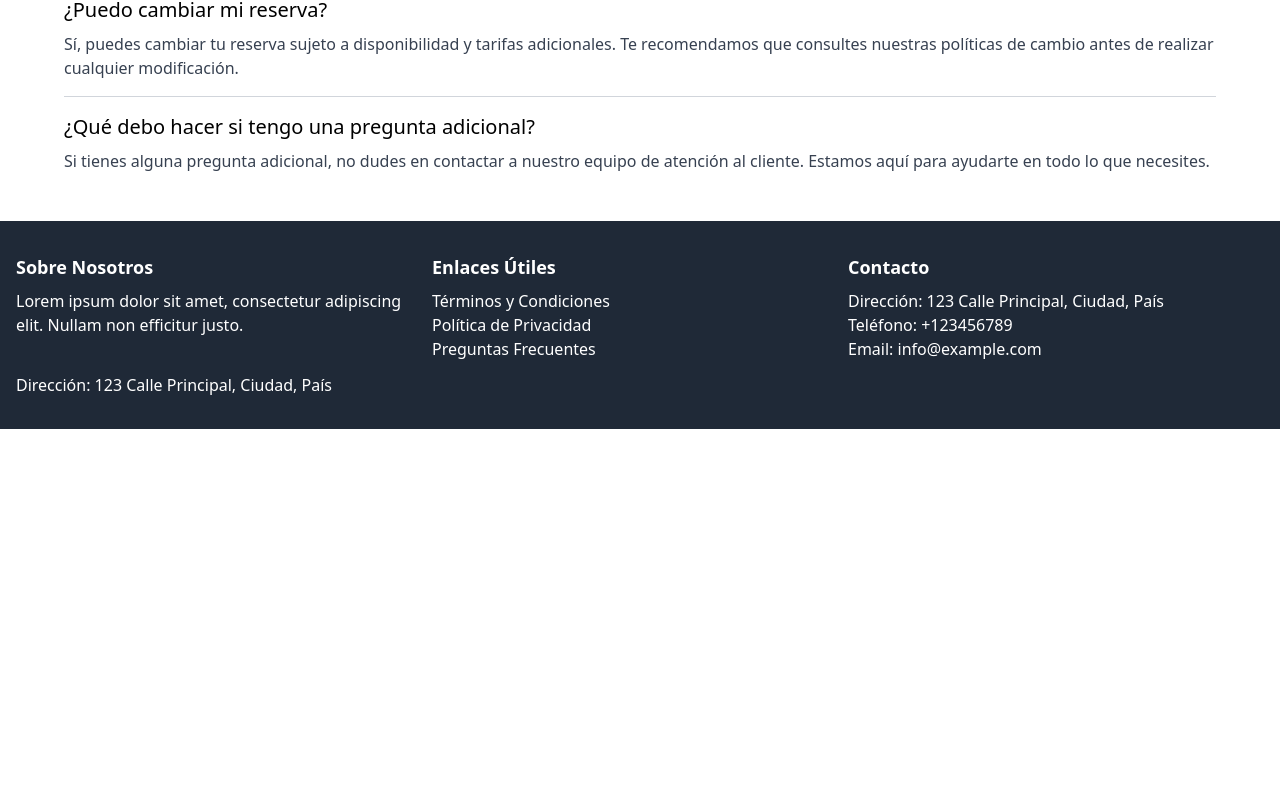
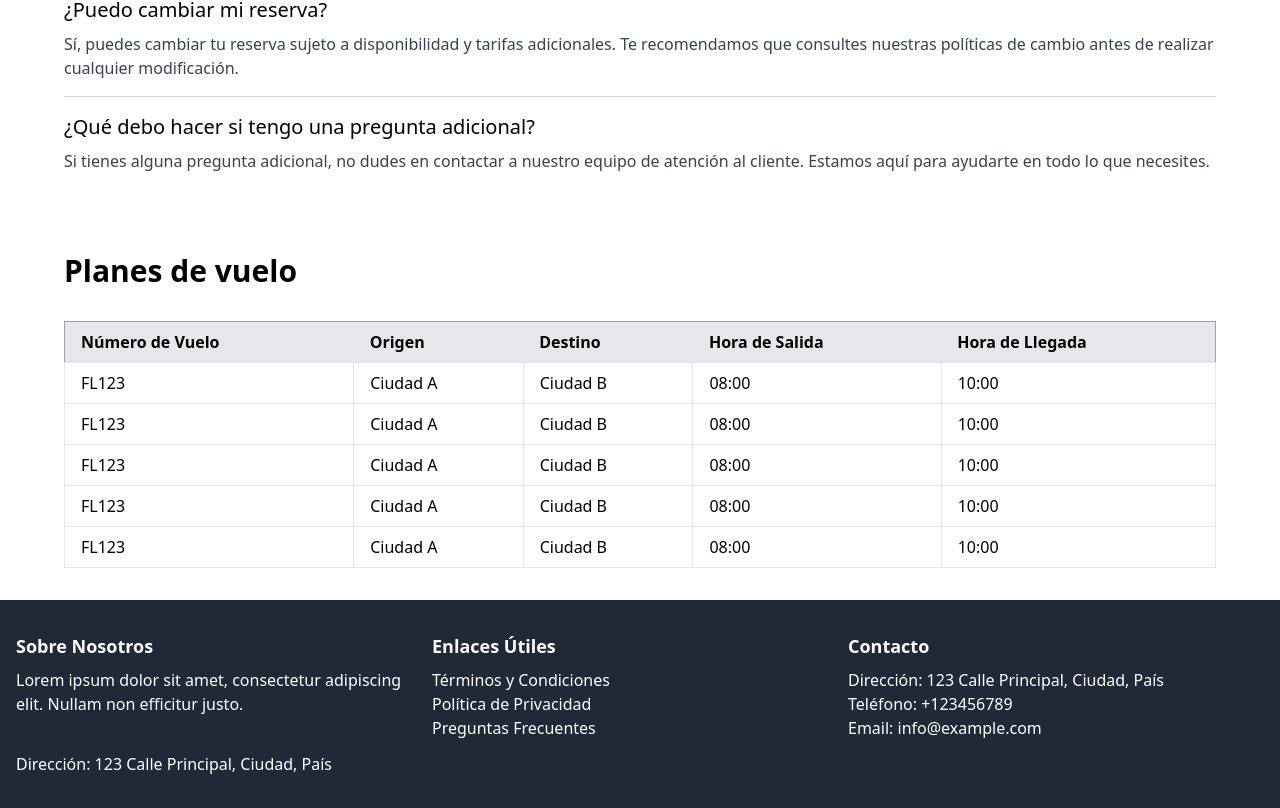
Before and after one commit to CarlosArgelio/guacamaya-airlines, a React (Vite) app in the folder frontend/: page / in a window 1280 px wide. Shown: the part 2171-2979 px from the top of the page. Before the commit the page ends 2600 px from the top, so only its background shows below. Built offline with nearby package versions, Linux system fonts and the light colour scheme.

Commit message:
feat:adding flight plans section structure

```diff
--- a/frontend/src/App.jsx
+++ b/frontend/src/App.jsx
@@ -2,6 +2,7 @@ import Banner from "./Guacamaya/Banner"
 import Formulario from "./Guacamaya/Form"
 import Navbar from "./Guacamaya/Navbar"
 import FAQS from "./Guacamaya/FAQS"
+import Table from "./Guacamaya/FlightPlans"
 import Footer from "./Guacamaya/Footer"
 import OurPlaces from "./Guacamaya/OurPlaces/OurPlaces"
 
@@ -15,6 +16,7 @@ function App() {
       <Formulario></Formulario>
       <OurPlaces></OurPlaces>
       <FAQS></FAQS>
+      <Table></Table>
       <Footer></Footer>
 
     </>
--- /dev/null
+++ b/frontend/src/Guacamaya/FlightPlans.jsx
@@ -0,0 +1,58 @@
+
+function Table() {
+    return (
+      <div className="container max-w-6xl mx-auto py-8">
+        <h1 className="text-3xl font-semibold mb-8">Planes de vuelo</h1>
+        <table className="table-auto w-full border-collapse border border-gray-400">
+          <thead>
+            <tr className="bg-gray-200">
+              <th className="px-4 py-2 text-left">Número de Vuelo</th>
+              <th className="px-4 py-2 text-left">Origen</th>
+              <th className="px-4 py-2 text-left">Destino</th>
+              <th className="px-4 py-2 text-left">Hora de Salida</th>
+              <th className="px-4 py-2 text-left">Hora de Llegada</th>
+            </tr>
+          </thead>
+          <tbody>
+            <tr className="bg-white">
+              <td className="border px-4 py-2">FL123</td>
+              <td className="border px-4 py-2">Ciudad A</td>
+              <td className="border px-4 py-2">Ciudad B</td>
+              <td className="border px-4 py-2">08:00</td>
+              <td className="border px-4 py-2">10:00</td>
+            </tr>
+            <tr className="bg-white">
+              <td className="border px-4 py-2">FL123</td>
+              <td className="border px-4 py-2">Ciudad A</td>
+              <td className="border px-4 py-2">Ciudad B</td>
+              <td className="border px-4 py-2">08:00</td>
+              <td className="border px-4 py-2">10:00</td>
+            </tr>
+            <tr className="bg-white">
+              <td className="border px-4 py-2">FL123</td>
+              <td className="border px-4 py-2">Ciudad A</td>
+              <td className="border px-4 py-2">Ciudad B</td>
+              <td className="border px-4 py-2">08:00</td>
+              <td className="border px-4 py-2">10:00</td>
+            </tr>
+            <tr className="bg-white">
+              <td className="border px-4 py-2">FL123</td>
+              <td className="border px-4 py-2">Ciudad A</td>
+              <td className="border px-4 py-2">Ciudad B</td>
+              <td className="border px-4 py-2">08:00</td>
+              <td className="border px-4 py-2">10:00</td>
+            </tr>
+            <tr className="bg-white">
+              <td className="border px-4 py-2">FL123</td>
+              <td className="border px-4 py-2">Ciudad A</td>
+              <td className="border px-4 py-2">Ciudad B</td>
+              <td className="border px-4 py-2">08:00</td>
+              <td className="border px-4 py-2">10:00</td>
+            </tr>
+          </tbody>
+        </table>
+      </div>
+    );
+  }
+
+  export default Table;
```
